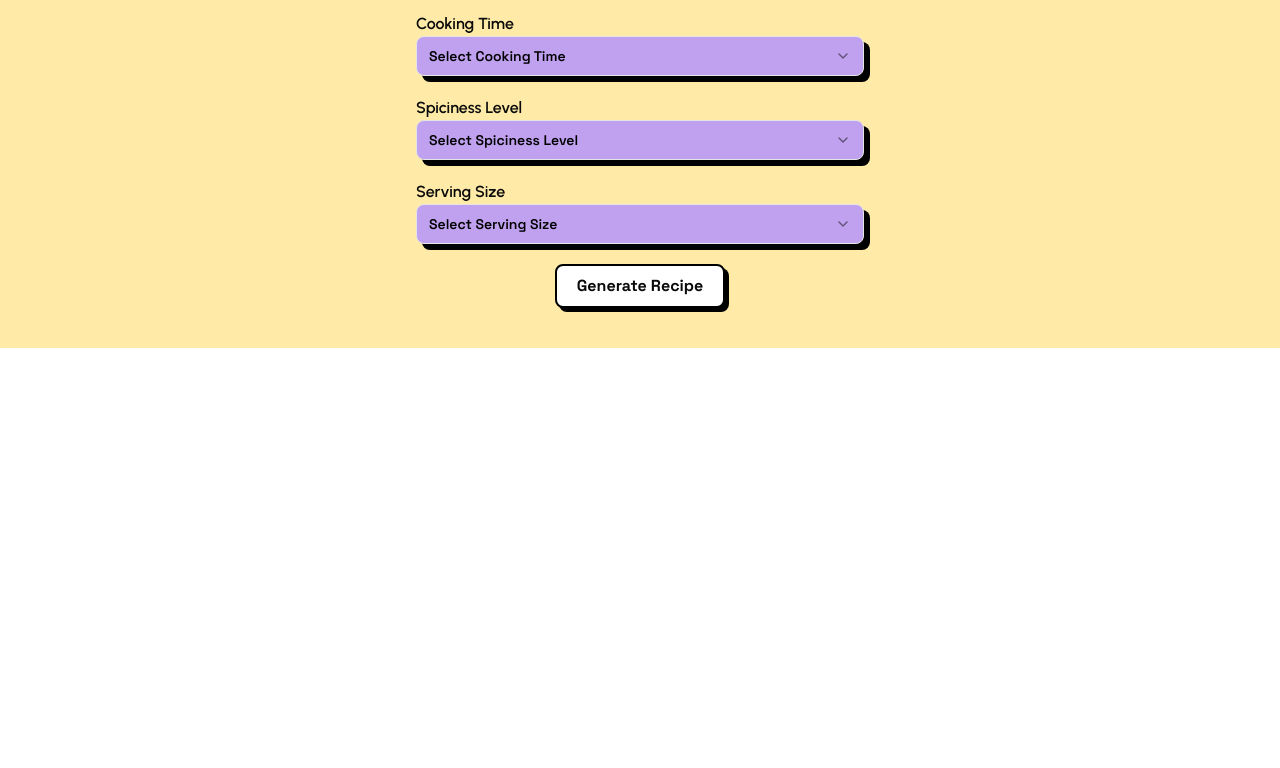
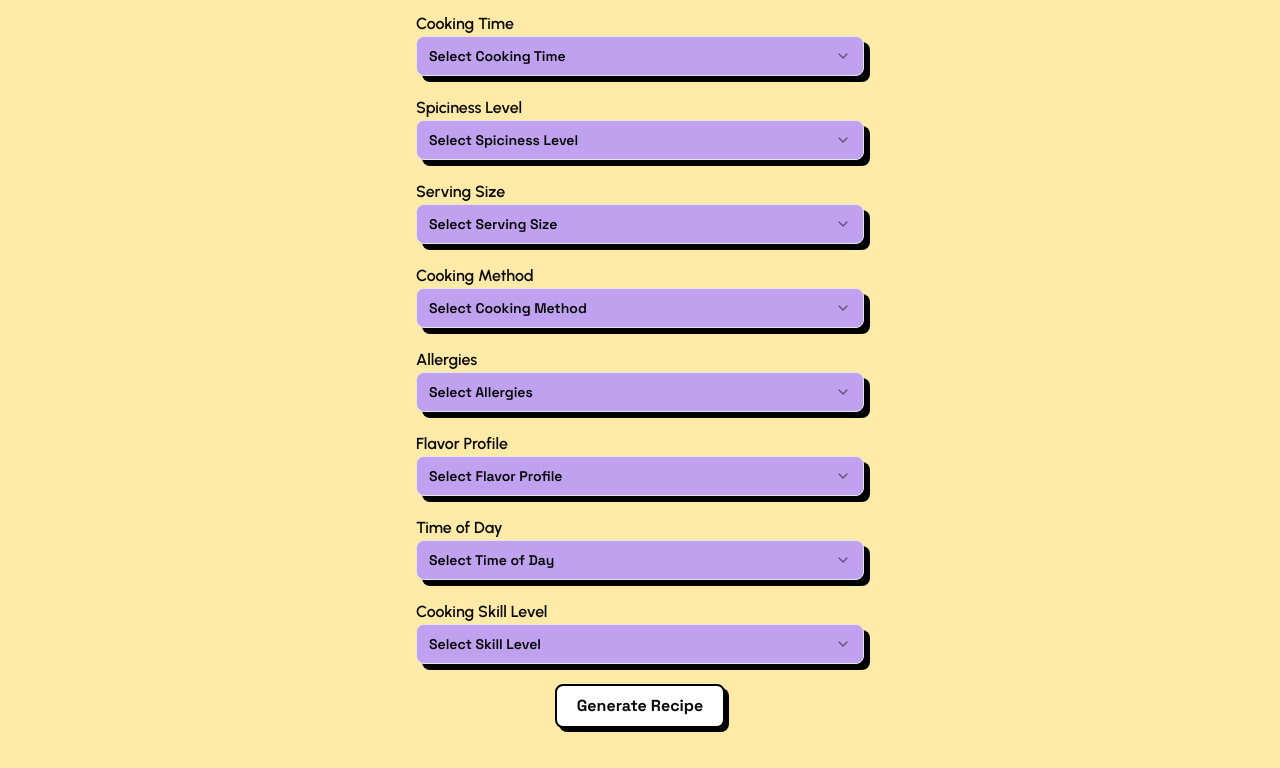
Before and after one commit to SajjanKarn/Mood-Cuisine, a Next.js app: page /recipe/1 in a window 1280 px wide. Shown: the part 794-1562 px from the top of the page. Before the commit the page ends 1142 px from the top, so only its background shows below. Built offline with nearby package versions, Linux system fonts and the light colour scheme.

Commit message:
feat: ui improvements

```diff
--- a/src/app/Navbar.tsx
+++ b/src/app/Navbar.tsx
@@ -1,5 +1,5 @@
 import { CustomButton } from "@/components/ui";
-import { LucideMenu, LucideSearch } from "lucide-react";
+import { LucideForkKnife, LucideMenu, LucideSearch } from "lucide-react";
 import Link from "next/link";
 
 import {
@@ -27,7 +27,13 @@ const Navbar = () => {
     <>
       <div className="flex justify-between items-center p-5 border-black border-[3px] bg-white">
         <div>
-          <Link href="/" className="cursor-pointer">
+          <Link
+            href="/"
+            className="flex hover:underline items-center gap-2 cursor-pointer"
+          >
+            <div className="bg-customPrimary p-2 rounded-sm">
+              <LucideForkKnife size={24} />
+            </div>
             <h1 className="font-space text-2xl font-bold">MoodCuisine</h1>
           </Link>
         </div>
--- a/src/app/recipe/[mood]/page.tsx
+++ b/src/app/recipe/[mood]/page.tsx
@@ -6,53 +6,22 @@ import {
 } from "@/components/ui";
 import Form from "next/form";
 import { useParams } from "next/navigation";
+import {
+  cuisineOptions,
+  dietaryOptions,
+  mealTypeOptions,
+  cookingTimeOptions,
+  spicinessOptions,
+  servingSizeOptions,
+  cookingMethodOptions,
+  allergyOptions,
+  flavorProfileOptions,
+  timeOfDayOptions,
+  skillLevelOptions,
+} from "@/constants/recipeOptions";
 
 const RecipeMood = () => {
   const mood = useParams().mood;
-
-  const cuisineOptions = [
-    { label: "Italian", value: "Italian" },
-    { label: "Mexican", value: "Mexican" },
-    { label: "Asian", value: "Asian" },
-    { label: "Mediterranean", value: "Mediterranean" },
-  ];
-
-  const dietaryOptions = [
-    { label: "Vegetarian", value: "Vegetarian" },
-    { label: "Vegan", value: "Vegan" },
-    { label: "Gluten-Free", value: "Gluten-Free" },
-    { label: "Keto", value: "Keto" },
-    { label: "Dairy-Free", value: "Dairy-Free" },
-  ];
-
-  const mealTypeOptions = [
-    { label: "Breakfast", value: "Breakfast" },
-    { label: "Lunch", value: "Lunch" },
-    { label: "Dinner", value: "Dinner" },
-    { label: "Snack", value: "Snack" },
-    { label: "Dessert", value: "Dessert" },
-  ];
-
-  const cookingTimeOptions = [
-    { label: "15 min", value: "15 min" },
-    { label: "30 min", value: "30 min" },
-    { label: "45 min", value: "45 min" },
-    { label: "1 hour", value: "1 hour" },
-  ];
-
-  const spicinessOptions = [
-    { label: "Mild", value: "Mild" },
-    { label: "Medium", value: "Medium" },
-    { label: "Spicy", value: "Spicy" },
-    { label: "Very Spicy", value: "Very Spicy" },
-  ];
-
-  const servingSizeOptions = [
-    { label: "Single", value: "Single" },
-    { label: "Couple", value: "Couple" },
-    { label: "Family", value: "Family" },
-    { label: "Party", value: "Party" },
-  ];
 
   return (
     <div className="bg-customSecondary min-h-screen p-10">
@@ -71,14 +40,15 @@ const RecipeMood = () => {
         <NeubrutalismInput
           label="Mood"
           placeholder="Mood"
-          name="currentMood" // Use name attribute
+          name="currentMood"
           value={(mood as string) || ""}
+          required // Required field
         />
 
         <NeubrutalismInput
           label="Available Ingredients"
           placeholder="Include or avoid ingredients"
-          name="availableIngredients" // Use name attribute
+          name="availableIngredients"
         />
 
         <div>
@@ -88,7 +58,8 @@ const RecipeMood = () => {
           <NeubrutalismSelect
             options={cuisineOptions}
             placeholder="Select Cuisine"
-            name="cuisine" // Use name attribute
+            name="cuisine"
+            required // Required field
           />
         </div>
 
@@ -99,7 +70,8 @@ const RecipeMood = () => {
           <NeubrutalismSelect
             options={dietaryOptions}
             placeholder="Select Preference"
-            name="dietaryPreference" // Use name attribute
+            name="dietaryPreference"
+            required // Required field
           />
         </div>
 
@@ -108,7 +80,8 @@ const RecipeMood = () => {
           <NeubrutalismSelect
             options={mealTypeOptions}
             placeholder="Select Meal Type"
-            name="mealType" // Use name attribute
+            name="mealType"
+            required // Required field
           />
         </div>
 
@@ -119,7 +92,8 @@ const RecipeMood = () => {
           <NeubrutalismSelect
             options={cookingTimeOptions}
             placeholder="Select Cooking Time"
-            name="cookingTime" // Use name attribute
+            name="cookingTime"
+            required // Required field
           />
         </div>
 
@@ -130,7 +104,8 @@ const RecipeMood = () => {
           <NeubrutalismSelect
             options={spicinessOptions}
             placeholder="Select Spiciness Level"
-            name="spicinessLevel" // Use name attribute
+            name="spicinessLevel"
+            required // Required field
           />
         </div>
 
@@ -141,9 +116,64 @@ const RecipeMood = () => {
           <NeubrutalismSelect
             options={servingSizeOptions}
             placeholder="Select Serving Size"
-            name="servingSize" // Use name attribute
+            name="servingSize"
+            required // Required field
           />
         </div>
+
+        <div>
+          <label className="block font-semibold font-urbanist">
+            Cooking Method
+          </label>
+          <NeubrutalismSelect
+            options={cookingMethodOptions}
+            placeholder="Select Cooking Method"
+            name="cookingMethod"
+          />
+        </div>
+
+        <div>
+          <label className="block font-semibold font-urbanist">Allergies</label>
+          <NeubrutalismSelect
+            options={allergyOptions}
+            placeholder="Select Allergies"
+            name="allergies"
+          />
+        </div>
+
+        <div>
+          <label className="block font-semibold font-urbanist">
+            Flavor Profile
+          </label>
+          <NeubrutalismSelect
+            options={flavorProfileOptions}
+            placeholder="Select Flavor Profile"
+            name="flavorProfile"
+          />
+        </div>
+
+        <div>
+          <label className="block font-semibold font-urbanist">
+            Time of Day
+          </label>
+          <NeubrutalismSelect
+            options={timeOfDayOptions}
+            placeholder="Select Time of Day"
+            name="timeOfDay"
+          />
+        </div>
+
+        <div>
+          <label className="block font-semibold font-urbanist">
+            Cooking Skill Level
+          </label>
+          <NeubrutalismSelect
+            options={skillLevelOptions}
+            placeholder="Select Skill Level"
+            name="skillLevel"
+          />
+        </div>
+
         <div className="flex justify-center">
           <CustomButton type="submit" variant="secondary">
             Generate Recipe
--- a/src/components/ui/NeubrutalismInput.tsx
+++ b/src/components/ui/NeubrutalismInput.tsx
@@ -9,6 +9,8 @@ interface NeubrutalismInputProps {
   label?: string; // Optional label
   name?: string; // Input name
   disabled?: boolean; // Disabled state
+  // eslint-disable-next-line
+  [key: string]: any; // Additional props
 }
 
 const NeubrutalismInput: React.FC<NeubrutalismInputProps> = ({
@@ -19,6 +21,7 @@ const NeubrutalismInput: React.FC<NeubrutalismInputProps> = ({
   label,
   name,
   disabled,
+  ...props
 }) => {
   return (
     <div className="flex flex-col">
@@ -35,6 +38,7 @@ const NeubrutalismInput: React.FC<NeubrutalismInputProps> = ({
         className="w-full neubrutalism-border neubrutalism-shadow rounded-md bg-white text-black font-bold p-3 focus:outline-none focus:neubrutalism-hover font-space"
         name={name}
         disabled={disabled}
+        {...props}
       />
     </div>
   );
--- a/src/components/ui/NeubrutalismSelect.tsx
+++ b/src/components/ui/NeubrutalismSelect.tsx
@@ -14,6 +14,8 @@ interface NeubrutalismSelectProps {
   onChange?: (value: string) => void;
   selectedValue?: string;
   name?: string;
+  // eslint-disable-next-line
+  required?: boolean;
 }
 
 const NeubrutalismSelect: React.FC<NeubrutalismSelectProps> = ({
@@ -22,12 +24,14 @@ const NeubrutalismSelect: React.FC<NeubrutalismSelectProps> = ({
   placeholder,
   onChange = () => {},
   selectedValue = "",
+  required = false,
 }) => {
   return (
     <Select
       name={name}
       onValueChange={onChange}
       value={selectedValue || undefined}
+      required={required}
     >
       <SelectTrigger className="w-full neubrutalism-border neubrutalism-shadow rounded-lg bg-customPrimary text-black font-semibold font-space">
         <SelectValue placeholder={placeholder} />
--- /dev/null
+++ b/src/constants/recipeOptions.ts
@@ -0,0 +1,104 @@
+// src/constants/recipeOptions.ts
+
+export type Option = {
+  label: string;
+  value: string;
+};
+
+export const cuisineOptions: Option[] = [
+  { label: "Italian", value: "Italian" },
+  { label: "Mexican", value: "Mexican" },
+  { label: "Asian", value: "Asian" },
+  { label: "Mediterranean", value: "Mediterranean" },
+  { label: "Indian", value: "Indian" }, // Added option
+  { label: "French", value: "French" }, // Added option
+  { label: "Thai", value: "Thai" }, // Added option
+  { label: "American", value: "American" }, // Added option
+];
+
+export const dietaryOptions: Option[] = [
+  { label: "Vegetarian", value: "Vegetarian" },
+  { label: "Vegan", value: "Vegan" },
+  { label: "Gluten-Free", value: "Gluten-Free" },
+  { label: "Keto", value: "Keto" },
+  { label: "Dairy-Free", value: "Dairy-Free" },
+  { label: "Paleo", value: "Paleo" }, // Added option
+  { label: "Low-Carb", value: "Low-Carb" }, // Added option
+];
+
+export const mealTypeOptions: Option[] = [
+  { label: "Breakfast", value: "Breakfast" },
+  { label: "Lunch", value: "Lunch" },
+  { label: "Dinner", value: "Dinner" },
+  { label: "Snack", value: "Snack" },
+  { label: "Dessert", value: "Dessert" },
+  { label: "Brunch", value: "Brunch" }, // Added option
+  { label: "Appetizer", value: "Appetizer" }, // Added option
+];
+
+export const cookingTimeOptions: Option[] = [
+  { label: "15 min", value: "15 min" },
+  { label: "30 min", value: "30 min" },
+  { label: "45 min", value: "45 min" },
+  { label: "1 hour", value: "1 hour" },
+  { label: "1.5 hours", value: "1.5 hours" }, // Added option
+  { label: "2 hours", value: "2 hours" }, // Added option
+];
+
+export const spicinessOptions: Option[] = [
+  { label: "Mild", value: "Mild" },
+  { label: "Medium", value: "Medium" },
+  { label: "Spicy", value: "Spicy" },
+  { label: "Very Spicy", value: "Very Spicy" },
+  { label: "Extra Spicy", value: "Extra Spicy" }, // Added option
+];
+
+export const servingSizeOptions: Option[] = [
+  { label: "Single", value: "Single" },
+  { label: "Couple", value: "Couple" },
+  { label: "Family", value: "Family" },
+  { label: "Party", value: "Party" },
+  { label: "Buffet", value: "Buffet" }, // Added option
+];
+
+export const cookingMethodOptions: Option[] = [
+  { label: "Baking", value: "Baking" },
+  { label: "Grilling", value: "Grilling" },
+  { label: "Frying", value: "Frying" },
+  { label: "Boiling", value: "Boiling" },
+  { label: "Steaming", value: "Steaming" },
+  { label: "Roasting", value: "Roasting" }, // Added option
+  { label: "Sautéing", value: "Sautéing" }, // Added option
+];
+
+export const allergyOptions: Option[] = [
+  { label: "Nuts", value: "Nuts" },
+  { label: "Shellfish", value: "Shellfish" },
+  { label: "Dairy", value: "Dairy" },
+  { label: "Gluten", value: "Gluten" },
+  { label: "Eggs", value: "Eggs" }, // Added option
+  { label: "Soy", value: "Soy" }, // Added option
+];
+
+export const flavorProfileOptions: Option[] = [
+  { label: "Sweet", value: "Sweet" },
+  { label: "Savory", value: "Savory" },
+  { label: "Spicy", value: "Spicy" },
+  { label: "Sour", value: "Sour" },
+  { label: "Bitter", value: "Bitter" },
+  { label: "Umami", value: "Umami" }, // Added option
+];
+
+export const timeOfDayOptions: Option[] = [
+  { label: "Morning", value: "Morning" },
+  { label: "Afternoon", value: "Afternoon" },
+  { label: "Evening", value: "Evening" },
+  { label: "Night", value: "Night" }, // Added option
+];
+
+export const skillLevelOptions: Option[] = [
+  { label: "Beginner", value: "Beginner" },
+  { label: "Intermediate", value: "Intermediate" },
+  { label: "Advanced", value: "Advanced" },
+  { label: "Expert", value: "Expert" }, // Added option
+];
```
Also changed, not shown: src/app/recipe/generate/page.tsx (+15 -1 lines), src/app/recipe/page.tsx (+19 -1 lines).
